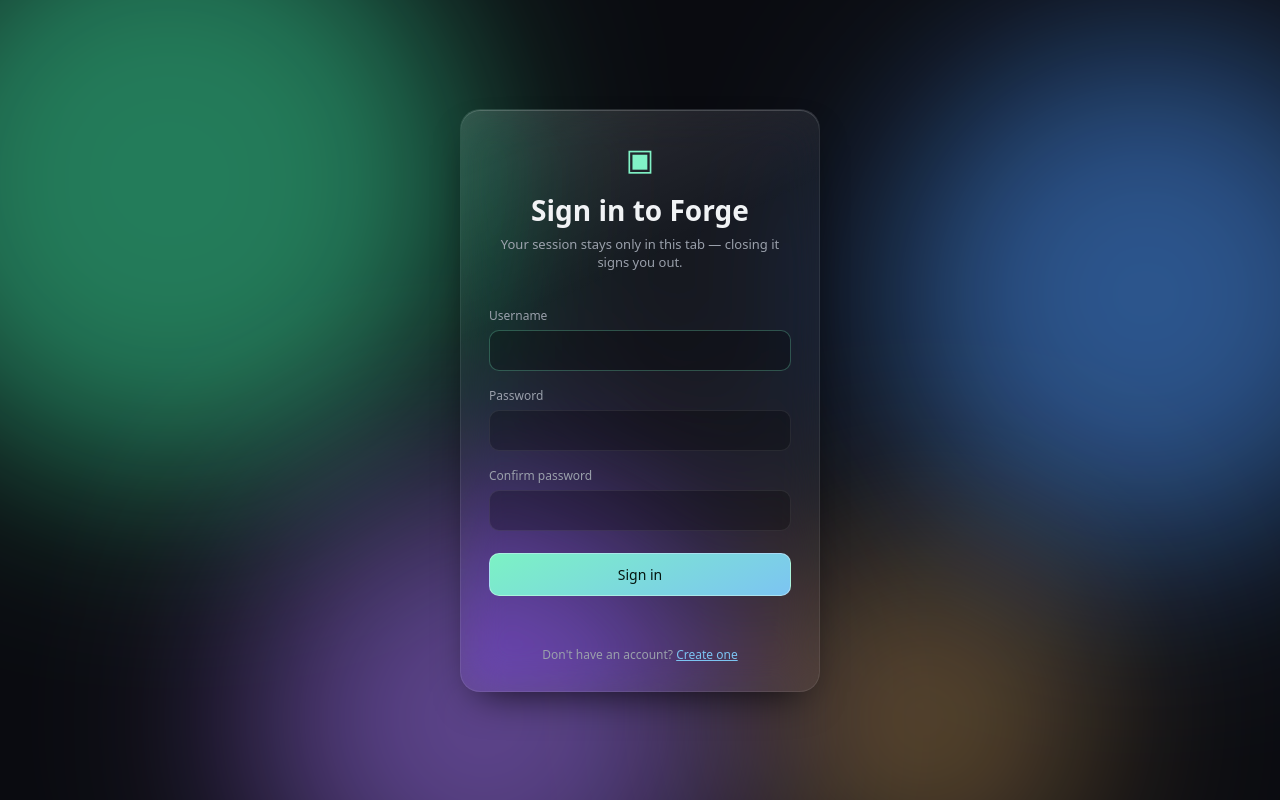
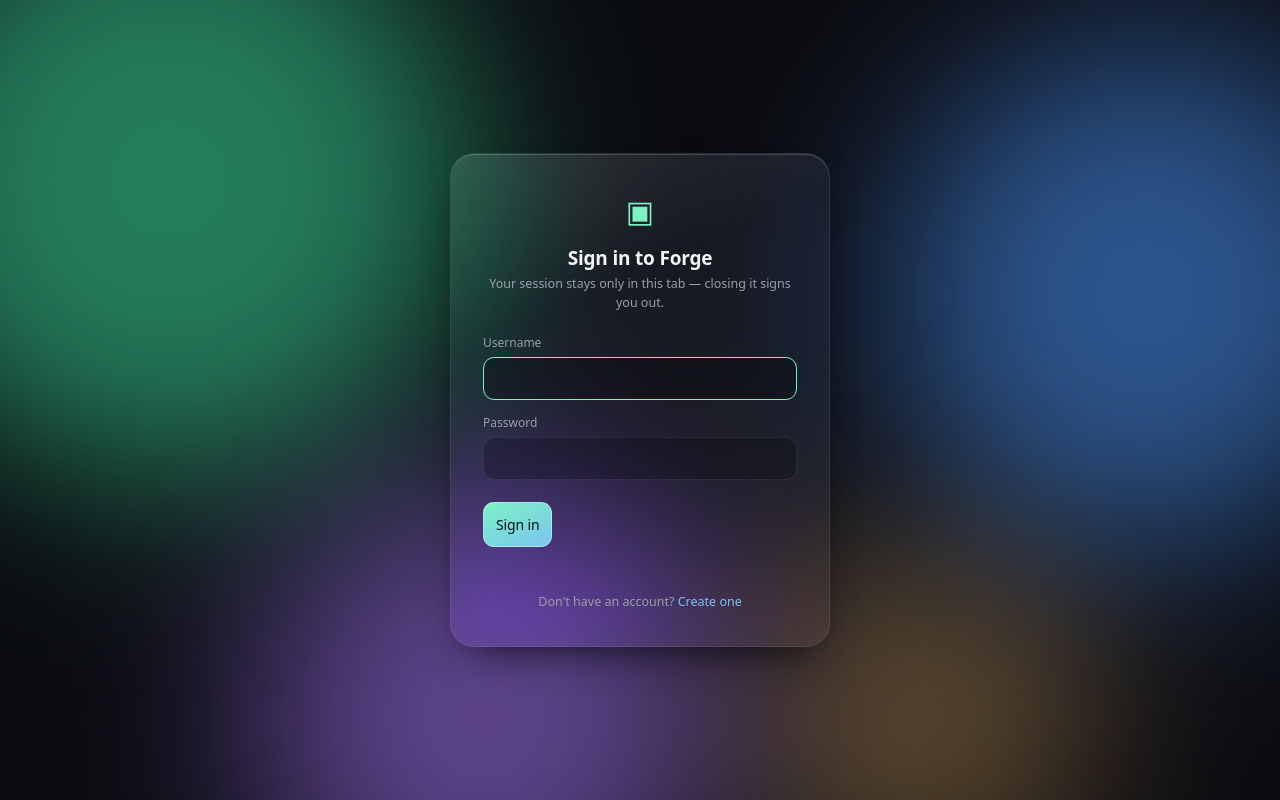
Before and after one commit to Tarzxn/Tarzxn-ai, a Flask app: page / in a window 1280 px wide. Run offline with Flask 3, Linux system fonts and the light colour scheme.

Commit message:
Add files via upload

```diff
--- a/app.py
+++ b/app.py
@@ -53,6 +53,7 @@ USERS_FILE = Path(os.environ.get("USERS_FILE", "data/users.json"))
 FORGE_USERNAME = os.environ.get("FORGE_USERNAME", "").strip()  # optional seed account, see seed_admin_account()
 FORGE_PASSWORD = os.environ.get("FORGE_PASSWORD", "").strip()
 SESSION_TOKENS = {}  # token -> expiry unix timestamp
+_session_lock = threading.Lock()  # gthread workers mean real concurrent threads touch this dict now
 SESSION_TTL_SECONDS = int(os.environ.get("FORGE_SESSION_HOURS", "12")) * 3600
 USERNAME_RE = re.compile(r"^[a-zA-Z0-9_.-]{3,32}$")
 _users_lock = threading.Lock()  # gunicorn now runs with gthread workers, so concurrent requests within one process are real
@@ -177,7 +178,8 @@ print(f"[Forge] {len(load_users())} account(s) loaded"
 
 def issue_token():
     token = secrets.token_urlsafe(32)
-    SESSION_TOKENS[token] = time.time() + SESSION_TTL_SECONDS
+    with _session_lock:
+        SESSION_TOKENS[token] = time.time() + SESSION_TTL_SECONDS
     return token
 
 
@@ -192,12 +194,13 @@ def token_from_request():
 
 def is_valid_token(token):
     if not token: return False
-    expiry = SESSION_TOKENS.get(token)
-    if expiry is None: return False
-    if time.time() > expiry:
-        SESSION_TOKENS.pop(token, None)
-        return False
-    return True
+    with _session_lock:
+        expiry = SESSION_TOKENS.get(token)
+        if expiry is None: return False
+        if time.time() > expiry:
+            SESSION_TOKENS.pop(token, None)
+            return False
+        return True
 
 
 def require_auth(view):
@@ -1099,7 +1102,8 @@ def signup():
 
 @app.post("/api/logout")
 def logout():
-    SESSION_TOKENS.pop(token_from_request(), None)
+    with _session_lock:
+        SESSION_TOKENS.pop(token_from_request(), None)
     return jsonify(ok=True)
 
 
--- a/render.yaml
+++ b/render.yaml
@@ -10,7 +10,7 @@ services:
     # `plan` in the Render dashboard or here — Render's free plan can't
     # attach a disk at all.
     buildCommand: pip install -r requirements.txt
-    startCommand: gunicorn app:app --timeout 340 --workers 2 --worker-class gthread --threads 4
+    startCommand: gunicorn app:app --workers 1 --worker-class gthread --threads 8 --timeout 340
     envVars:
       - key: PYTHON_VERSION
         value: 3.12.7
--- a/static/app.css
+++ b/static/app.css
@@ -51,15 +51,20 @@ body.logged-out #loginScreen{display:flex}
 body:not(.logged-out) #app{display:contents}
 body:not(.logged-out) #loginScreen{display:none}
 #loginScreen{position:fixed;inset:0;align-items:center;justify-content:center;padding:20px}
-.login-card{width:min(360px,100%);padding:28px;border-radius:20px;display:flex;flex-direction:column;gap:4px}
-.login-card label{display:flex;flex-direction:column;gap:6px;font-size:12px;color:var(--muted);margin-top:12px}
-.login-card input{background:rgba(0,0,0,0.25);border:1px solid var(--glass-border-soft);border-radius:10px;padding:10px 12px;color:var(--text);font:14px var(--sans);outline:none}
-.login-card input:focus{border-color:var(--accent-dim)}
-.login-card button[type="submit"]{margin-top:18px;padding:11px;border-radius:10px;border:1px solid rgba(255,255,255,0.35);background:linear-gradient(155deg,var(--accent),var(--accent-2));color:#04150f;font-weight:700;font:14px var(--sans);cursor:pointer}
-.login-error{min-height:18px;color:#ff9a8a;font-size:12px;text-align:center;margin:10px 0 0}
-.auth-extra-field{margin-top:12px}
-.auth-switch{text-align:center;font-size:12px;color:var(--muted);margin:14px 0 0}
-.auth-switch a{color:var(--accent-2);text-decoration:underline;cursor:pointer}
+.login-card{width:min(380px,100%);padding:36px 32px;border-radius:24px;display:flex;flex-direction:column}
+.auth-form h1{text-align:center;margin:14px 0 4px;font-size:19px;font-weight:600;letter-spacing:-.01em}
+.auth-subtitle{text-align:center;color:var(--muted);font-size:12.5px;margin:0 0 22px;line-height:1.5}
+.auth-form label{display:flex;flex-direction:column;gap:6px;font-size:12px;color:var(--muted);margin-top:14px;font-weight:500}
+.auth-form input{background:rgba(0,0,0,0.22);border:1px solid var(--glass-border-soft);border-radius:11px;padding:11px 13px;color:var(--text);font:14px var(--sans);outline:none;transition:border-color .15s ease,background .15s ease}
+.auth-form input:focus{border-color:var(--accent);background:rgba(0,0,0,0.3)}
+.auth-form button[type="submit"]{margin-top:22px;padding:12px;border-radius:11px;border:1px solid rgba(255,255,255,0.35);background:linear-gradient(155deg,var(--accent),var(--accent-2));color:#04150f;font-weight:600;font:14px var(--sans);letter-spacing:-.01em;cursor:pointer;transition:transform .1s ease,filter .15s ease}
+.auth-form button[type="submit"]:hover:not(:disabled){filter:brightness(1.06)}
+.auth-form button[type="submit"]:active:not(:disabled){transform:scale(.98)}
+.auth-form button[type="submit"]:disabled{opacity:.55;cursor:default}
+.login-error{min-height:16px;color:#ff9a8a;font-size:12px;text-align:center;margin:12px 0 0}
+.auth-switch{text-align:center;font-size:12.5px;color:var(--muted);margin:18px 0 0}
+.auth-switch a{color:var(--accent-2);text-decoration:none;font-weight:500}
+.auth-switch a:hover{text-decoration:underline}
 #logoutButton{margin-top:10px;width:100%;border:1px solid var(--glass-border-soft);background:transparent;color:#8790a0;font:11px var(--sans);padding:6px;border-radius:8px;cursor:pointer}
 #logoutButton:hover{background:var(--glass-strong);color:#dfe3e8}
 
@@ -116,11 +121,11 @@ textarea{width:100%;resize:none;border:0;outline:0;background:transparent;color:
 .pill-toggle.active{background:linear-gradient(155deg,var(--accent),var(--accent-2));color:#04150f;border-color:rgba(255,255,255,0.4);font-weight:600}
 .pill-toggle:disabled{opacity:.4;cursor:not-allowed}
 
-.power-select{flex:0 0 auto;display:flex;align-items:center;gap:4px;background:var(--glass);border:1px solid var(--glass-border-soft);border-radius:999px;padding:3px;font-size:11px}
-.power-label{color:var(--muted);padding:0 6px 0 8px;font-size:11px;white-space:nowrap}
-.power-option{border:0;background:transparent;color:#9aa0ab;font:11px var(--sans);padding:5px 10px;border-radius:999px;cursor:pointer;transition:all .15s ease}
+.power-select{position:relative;flex:0 0 auto;display:flex;align-items:stretch;background:rgba(0,0,0,0.22);border:1px solid var(--glass-border-soft);border-radius:999px;padding:3px;font-size:11.5px;box-shadow:inset 0 1px 2px rgba(0,0,0,0.25)}
+.power-thumb{position:absolute;top:3px;bottom:3px;left:3px;width:calc(25% - 1.5px);border-radius:999px;background:linear-gradient(155deg,var(--accent),var(--accent-2));box-shadow:0 2px 8px -2px #7cf2c466;transition:transform .28s cubic-bezier(.4,0,.2,1);z-index:0}
+.power-option{position:relative;z-index:1;flex:1 1 0;border:0;background:transparent;color:#9aa0ab;font:11.5px var(--sans);font-weight:500;padding:6px 8px;border-radius:999px;cursor:pointer;transition:color .2s ease;white-space:nowrap}
 .power-option:hover{color:#dfe3e8}
-.power-option.active{background:linear-gradient(155deg,var(--accent),var(--accent-2));color:#04150f;font-weight:700}
+.power-option.active{color:#04150f;font-weight:700}
 .composer-actions button{margin-left:auto;width:32px;height:32px;border:1px solid rgba(255,255,255,0.35);border-radius:50%;font-size:18px;background:linear-gradient(155deg,var(--accent),var(--accent-2));color:#04150f;cursor:pointer;display:flex;align-items:center;justify-content:center;box-shadow:0 4px 14px -4px #7cf2c488;transition:background .15s ease}
 .composer-actions button:disabled{opacity:.35;cursor:default;box-shadow:none}
 .composer-actions button.stopping{background:linear-gradient(155deg,#ff9a8a,#ff7c7c);box-shadow:0 4px 14px -4px #ff7c7c88}
--- a/static/app.js
+++ b/static/app.js
@@ -324,28 +324,24 @@ function showApp() {
 
 function showLogin(message) {
   document.body.classList.add('logged-out');
+  setAuthMode('login');
   $('#loginError').textContent = message || '';
   $('#loginPassword').value = '';
   setTimeout(() => $('#loginUsername').focus(), 0);
 }
 
-// ---- Login / Create account toggle ------------------------------------
-// One form serves both modes so the two flows stay visually consistent.
-// Signup additionally needs a confirm-password field (client-side check
-// only — the real validation is server-side).
-let authMode = 'login';
-
+// ---- Login / Create account ------------------------------------------
+// Two entirely separate <form>s (only one visible at a time), rather than
+// one shared form with a conditionally-hidden confirm-password field. That
+// used to leave an inert "new-password" field sitting in the DOM even while
+// signing in, which is exactly the shape that trips up browser password
+// managers into odd autofill/"confirm your password" behavior on login.
 function setAuthMode(mode) {
-  authMode = mode;
   const signingUp = mode === 'signup';
-  $('#authTitle').textContent = signingUp ? 'Create your Forge account' : 'Sign in to Forge';
-  $('#loginSubmit').textContent = signingUp ? 'Create account' : 'Sign in';
-  $('#confirmField').hidden = !signingUp;
-  $('#loginConfirm').required = signingUp;
-  $('#loginPassword').autocomplete = signingUp ? 'new-password' : 'current-password';
-  $('#toSignupRow').hidden = signingUp;
-  $('#toLoginRow').hidden = !signingUp;
+  $('#loginForm').hidden = signingUp;
+  $('#signupForm').hidden = !signingUp;
   $('#loginError').textContent = '';
+  $('#signupError').textContent = '';
 }
 
 $('#toSignupLink').addEventListener('click', (e) => { e.preventDefault(); setAuthMode('signup'); });
@@ -356,35 +352,23 @@ $('#loginForm').addEventListener('submit', async (e) => {
   const username = $('#loginUsername').value.trim();
   const password = $('#loginPassword').value;
   $('#loginError').textContent = '';
-
-  if (authMode === 'signup') {
-    if (password !== $('#loginConfirm').value) {
-      $('#loginError').textContent = "Passwords don't match.";
-      return;
-    }
-    if (password.length < 8) {
-      $('#loginError').textContent = 'Password must be at least 8 characters.';
-      return;
-    }
-  }
-
   $('#loginSubmit').disabled = true;
   try {
-    const endpoint = authMode === 'signup' ? '/api/signup' : '/api/login';
-    const r = await fetch(endpoint, {
+    const r = await fetch('/api/login', {
       method: 'POST',
       headers: { 'Content-Type': 'application/json' },
       body: JSON.stringify({ username, password }),
     });
     const data = await r.json();
     if (!r.ok) {
-      if (r.status === 404 && authMode === 'login') {
+      if (r.status === 404) {
         // No accounts exist on this server yet — steer straight to signup instead of a dead-end error.
         setAuthMode('signup');
-        $('#loginError').textContent = 'No accounts exist yet — create the first one below.';
+        $('#signupUsername').value = username;
+        $('#signupError').textContent = 'No accounts exist yet — create the first one below.';
         return;
       }
-      throw new Error(data.error || (authMode === 'signup' ? 'Could not create account.' : 'Sign-in failed.'));
+      throw new Error(data.error || 'Sign-in failed.');
     }
     state.token = data.token;
     sessionStorage.setItem(TOKEN_KEY, data.token);
@@ -396,6 +380,40 @@ $('#loginForm').addEventListener('submit', async (e) => {
   }
 });
 
+$('#signupForm').addEventListener('submit', async (e) => {
+  e.preventDefault();
+  const username = $('#signupUsername').value.trim();
+  const password = $('#signupPassword').value;
+  $('#signupError').textContent = '';
+
+  if (password !== $('#signupConfirm').value) {
+    $('#signupError').textContent = "Passwords don't match.";
+    return;
+  }
+  if (password.length < 8) {
+    $('#signupError').textContent = 'Password must be at least 8 characters.';
+    return;
+  }
+
+  $('#signupSubmit').disabled = true;
+  try {
+    const r = await fetch('/api/signup', {
+      method: 'POST',
+      headers: { 'Content-Type': 'application/json' },
+      body: JSON.stringify({ username, password }),
+    });
+    const data = await r.json();
+    if (!r.ok) throw new Error(data.error || 'Could not create account.');
+    state.token = data.token;
+    sessionStorage.setItem(TOKEN_KEY, data.token);
+    showApp();
+  } catch (err) {
+    $('#signupError').textContent = err.message;
+  } finally {
+    $('#signupSubmit').disabled = false;
+  }
+});
+
 $('#logoutButton').addEventListener('click', async () => {
   try { await authFetch('/api/logout', { method: 'POST' }); } catch (e) { /* best-effort */ }
   sessionStorage.removeItem(TOKEN_KEY);
@@ -404,7 +422,6 @@ $('#logoutButton').addEventListener('click', async () => {
   state.conversations = {};
   state.activeId = null;
   state.history = [];
-  setAuthMode('login');
   showLogin();
 });
 
@@ -639,6 +656,7 @@ $('#webSearchToggle').onclick = () => {
 document.querySelectorAll('.power-option').forEach(btn => btn.addEventListener('click', () => {
   state.power = btn.dataset.power;
   document.querySelectorAll('.power-option').forEach(b => b.classList.toggle('active', b === btn));
+  $('#powerThumb').style.transform = `translateX(${btn.dataset.index * 100}%)`;
 }));
 $('#newChat').onclick = startNewConversation;
 document.addEventListener('click', closeMenus);
--- a/templates/index.html
+++ b/templates/index.html
@@ -10,20 +10,30 @@
 <div class="aurora"><span></span><span></span><span></span><span></span></div>
 
 <div id="loginScreen">
-  <form id="loginForm" class="glass login-card">
+  <div class="login-card glass">
     <div class="hero-mark" style="text-align:center">▣</div>
-    <h1 id="authTitle" style="text-align:center;margin:8px 0 2px;font-weight:600">Sign in to Forge</h1>
-    <p id="authSubtitle" style="text-align:center;color:var(--muted);font-size:13px;margin:0 0 20px">Your session stays only in this tab — closing it signs you out.</p>
-    <label>Username<input id="loginUsername" type="text" autocomplete="username" required></label>
-    <label>Password<input id="loginPassword" type="password" autocomplete="current-password" required></label>
-    <label id="confirmField" class="auth-extra-field" hidden>Confirm password<input id="loginConfirm" type="password" autocomplete="new-password"></label>
-    <button type="submit" id="loginSubmit">Sign in</button>
-    <p id="loginError" class="login-error"></p>
-    <p class="auth-switch">
-      <span id="toSignupRow">Don't have an account? <a href="#" id="toSignupLink">Create one</a></span>
-      <span id="toLoginRow" hidden>Already have an account? <a href="#" id="toLoginLink">Sign in</a></span>
-    </p>
-  </form>
+
+    <form id="loginForm" class="auth-form">
+      <h1>Sign in to Forge</h1>
+      <p class="auth-subtitle">Your session stays only in this tab — closing it signs you out.</p>
+      <label>Username<input id="loginUsername" type="text" autocomplete="username" required></label>
+      <label>Password<input id="loginPassword" type="password" autocomplete="current-password" required></label>
+      <button type="submit" id="loginSubmit">Sign in</button>
+      <p id="loginError" class="login-error"></p>
+      <p class="auth-switch">Don't have an account? <a href="#" id="toSignupLink">Create one</a></p>
+    </form>
+
+    <form id="signupForm" class="auth-form" hidden>
+      <h1>Create your Forge account</h1>
+      <p class="auth-subtitle">Your session stays only in this tab — closing it signs you out.</p>
+      <label>Username<input id="signupUsername" type="text" autocomplete="username" required></label>
+      <label>Password<input id="signupPassword" type="password" autocomplete="new-password" required></label>
+      <label>Confirm password<input id="signupConfirm" type="password" autocomplete="new-password" required></label>
+      <button type="submit" id="signupSubmit">Create account</button>
+      <p id="signupError" class="login-error"></p>
+      <p class="auth-switch">Already have an account? <a href="#" id="toLoginLink">Sign in</a></p>
+    </form>
+  </div>
 </div>
 
 <div id="app">
@@ -67,11 +77,11 @@
       <div class="composer-actions">
         <button id="webSearchToggle" type="button" class="pill-toggle" disabled title="Checking availability…">🔎 Web search</button>
         <div class="power-select" id="powerSelect" title="How much reasoning effort the model spends before answering">
-          <span class="power-label">Power</span>
-          <button type="button" class="power-option" data-power="low">Low</button>
-          <button type="button" class="power-option active" data-power="medium">Medium</button>
-          <button type="button" class="power-option" data-power="high">High</button>
-          <button type="button" class="power-option" data-power="max">Max</button>
+          <span class="power-thumb" id="powerThumb"></span>
+          <button type="button" class="power-option" data-power="low" data-index="0">Low</button>
+          <button type="button" class="power-option active" data-power="medium" data-index="1">Medium</button>
+          <button type="button" class="power-option" data-power="high" data-index="2">High</button>
+          <button type="button" class="power-option" data-power="max" data-index="3">Max</button>
         </div>
         <span>Files, code, documents, slides, spreadsheets, images, STL, and more</span>
         <button id="send" type="submit" aria-label="Send">↑</button>
```
Also changed, not shown: gunicorn.conf.py (+14 -10 lines).
